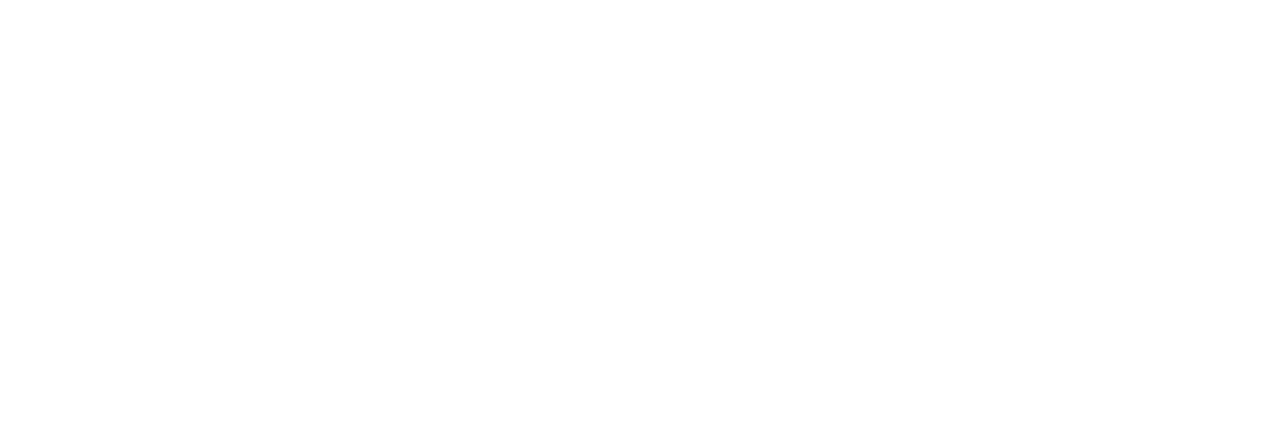
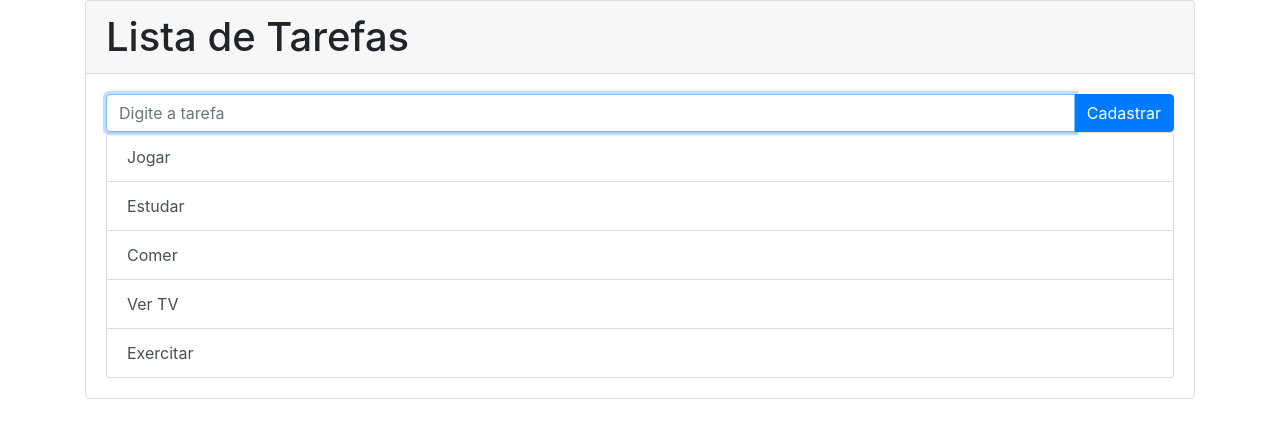
Before and after one commit to allisonr10/Projeto-Lista-de-Tarefas, a plain HTML site: page index.html in a window 1280 px wide. Drawn offline with nearby package versions, Linux system fonts and the light colour scheme.

Commit message:
Criando estrutura HTML
Deixando prontoa parte do HTML

```diff
--- a/index.html
+++ b/index.html
@@ -10,6 +10,26 @@
 </head>
 
 <body>
+  <div class="container">
+    <div class="card">
+      <h1 class="card-header">Lista de Tarefas</h1>
+      <div class="card-body">
+        <div class="input-group">
+          <input type="text" class="form-control" placeholder="Digite a tarefa" name="tarefa" autofocus>
+          <div class="input-group-append">
+            <button class="btn btn-primary" type="button" id="botao">Cadastrar</button>
+          </div>
+        </div>
+        <ul id="lista" class="list-group">
+          <li class="list-group-item list-group-item-action">Jogar</li>
+          <li class="list-group-item list-group-item-action">Estudar</li>
+          <li class="list-group-item list-group-item-action">Comer</li>
+          <li class="list-group-item list-group-item-action">Ver TV</li>
+          <li class="list-group-item list-group-item-action">Exercitar</li>
+        </ul>
+      </div>
+    </div>
+  </div>
   <script src="js/script.js"></script>
 </body>
 
```
